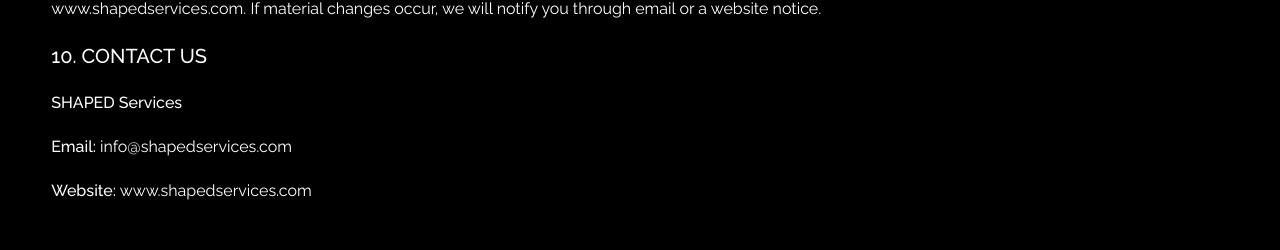
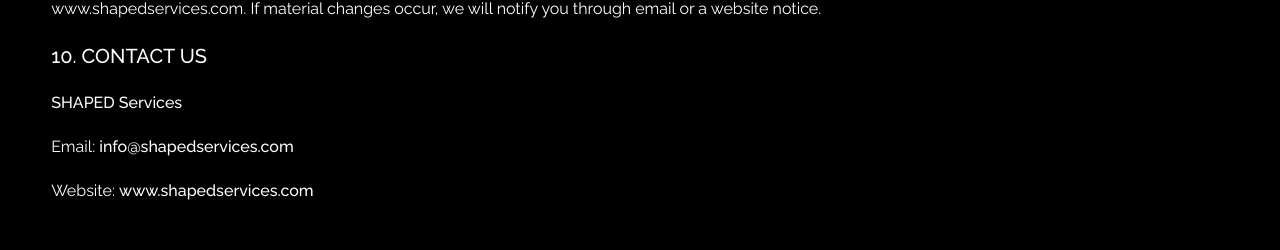
Before and after one commit to kizzy-shaped/shaped, a Next.js app: page /privacy_policy in a window 1280 px wide. Shown: the part 3000-3250 px from the top of the page. Built offline with nearby package versions, Linux system fonts and the light colour scheme.

Commit message:
Update page.tsx

```diff
--- a/app/privacy_policy/page.tsx
+++ b/app/privacy_policy/page.tsx
@@ -273,10 +273,10 @@
             SHAPED Services
           </BoldText>
           <Text>
-            <BoldText>Email:</BoldText> <Link href='mailto:info@shapedservices.com' target="_blank">info@shapedservices.com</Link>
+           Email: <BoldText><Link href='mailto:info@shapedservices.com' target="_blank">info@shapedservices.com</Link></BoldText>
           </Text>
           <Text>
-            <BoldText>Website:</BoldText> <Link href='www.shapedservices.com' target="_blank">www.shapedservices.com</Link>
+            Website: <BoldText><Link href='www.shapedservices.com' target="_blank">www.shapedservices.com</Link></BoldText>
           </Text>
         </div>
       </Container>
```
